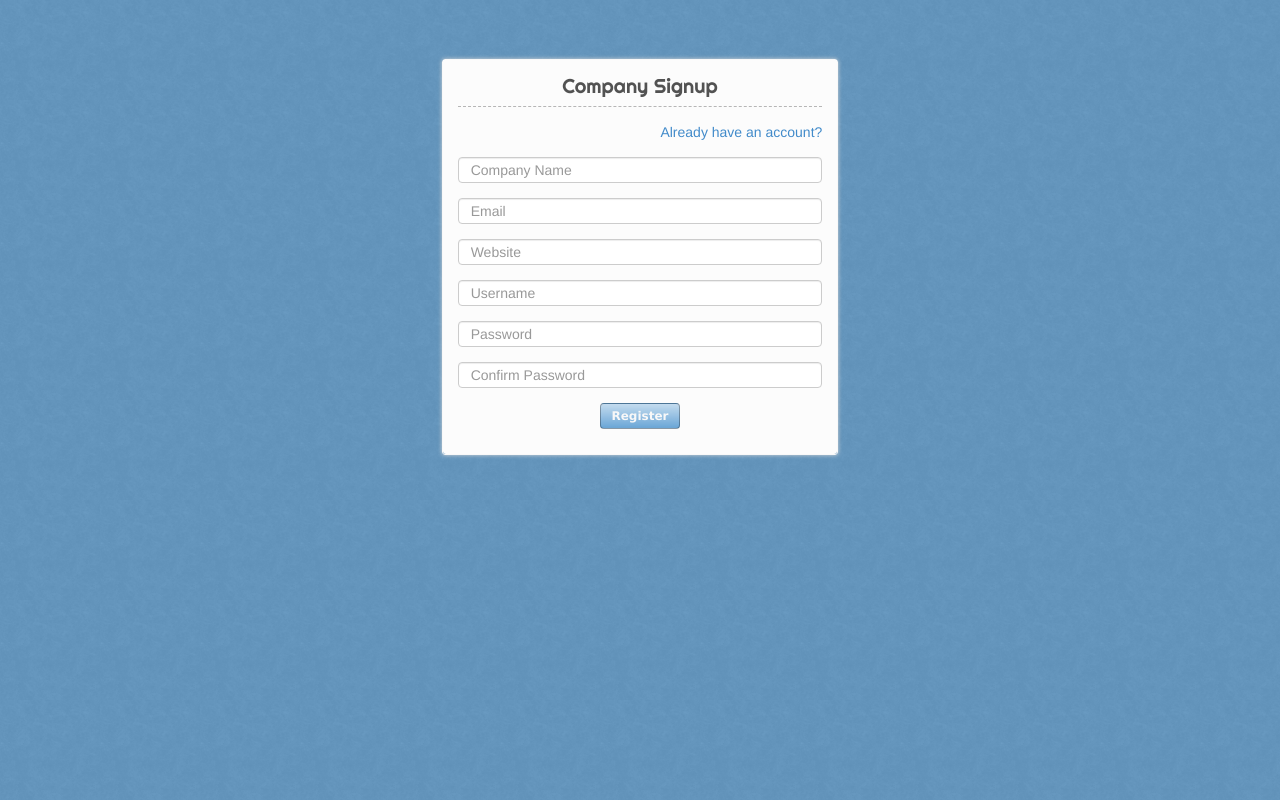
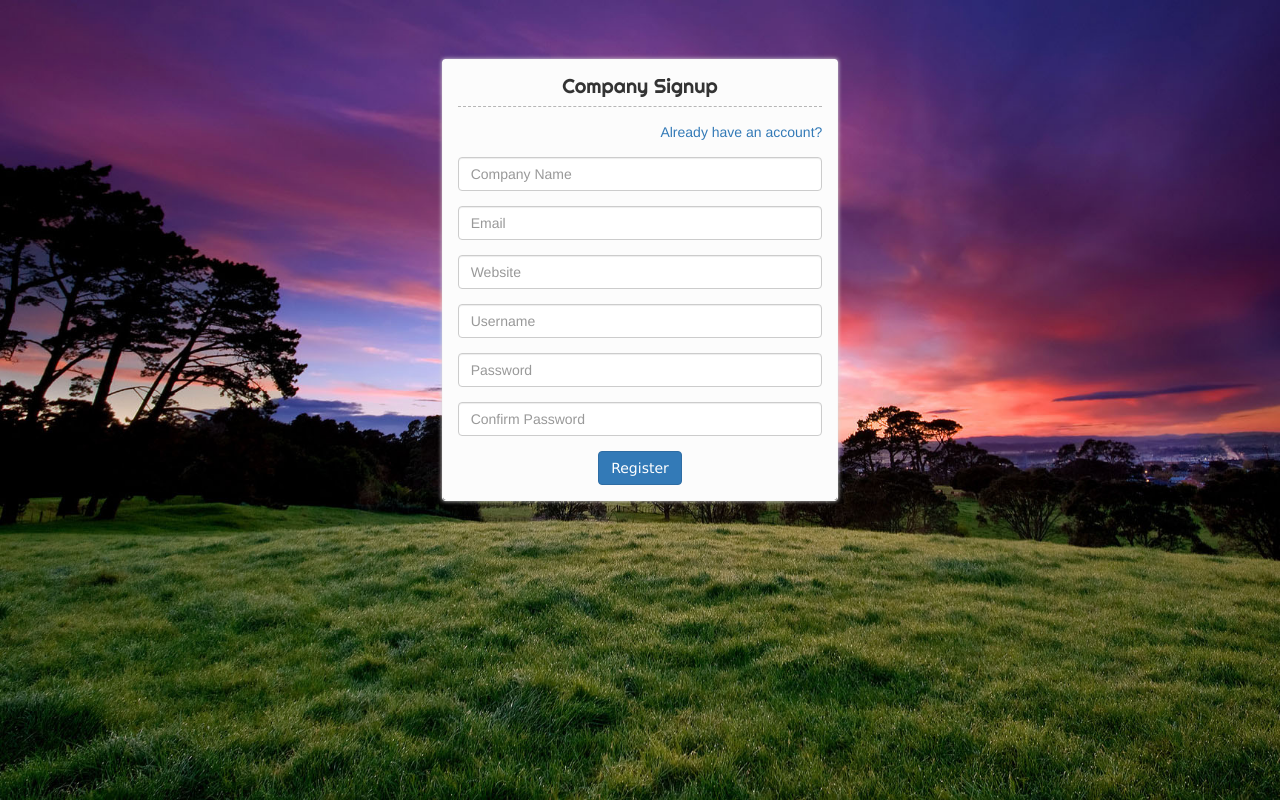
Before and after one commit to armashfankar/placement, a PHP site: page /compregister.php in a window 1280 px wide. Run offline with PHP 8.4, Linux system fonts and the light colour scheme; some libraries are stand-ins or nearby versions.

Commit message:
changes in background of compreg

```diff
--- a/compregister.php
+++ b/compregister.php
@@ -1,7 +1,63 @@
 <?php
 include "head.html";
 ?>
+
+<link href="http://netdna.bootstrapcdn.com/bootstrap/3.0.3/css/bootstrap.min.css" rel="stylesheet">
+<link href="http://netdna.bootstrapcdn.com/font-awesome/4.0.3/css/font-awesome.min.css" rel="stylesheet">
+
+<!--#####################
+Additional Styles (required)
+######################-->
+<style>
+html,body {
+	height:100%;
+	width:100%;
+	position:relative;
+}
+#background-carousel{
+	position:fixed;
+	width:100%;
+	height:100%;
+	z-index:-1;
+}
+.carousel,
+.carousel-inner {
+	width:100%;
+	height:100%;
+	z-index:0;
+	overflow:hidden;
+}
+.item {
+	width:100%;
+	height:100%;
+	background-position:center center;
+	background-size:cover;
+	z-index:0;
+}
+
+#content-wrapper {
+	position:absolute;
+	z-index:1 !important;
+	min-width:100%;
+	min-height:100%;
+}
+</style>
+
+
 <body>
+ <div id="background-carousel">
+    <div id="myCarousel" class="carousel slide" data-ride="carousel">
+      <div class="carousel-inner">
+        <div class="item active" style="background-image:url(img/slider1.jpg)"></div>
+        <div class="item" style="background-image:url(img/slider2.jpg)"></div>
+        <div class="item" style="background-image:url(img/slider3.jpg)"></div>
+          <div class="item" style="background-image:url(img/slider4.jpg)"></div>
+
+      </div>
+    </div>
+</div>
+
+
 <div class="container-fluid">
 	<div id="page-login" class="row">
 		<div class="col-xs-12 col-md-4 col-md-offset-4 col-sm-6 col-sm-offset-3">
@@ -56,5 +112,16 @@ include "head.html";
 		</div>
 	</div>
 </div>
+
+<script src="http://codeorigin.jquery.com/jquery-1.10.2.min.js"></script>
+<script src="http://netdna.bootstrapcdn.com/bootstrap/3.0.3/js/bootstrap.min.js"></script>
+<script>
+$(document).ready(function() {
+	$('#myCarousel').carousel({
+		pause: 'none'
+	})
+});
+</script>
+
 </body>
 </html>
```
